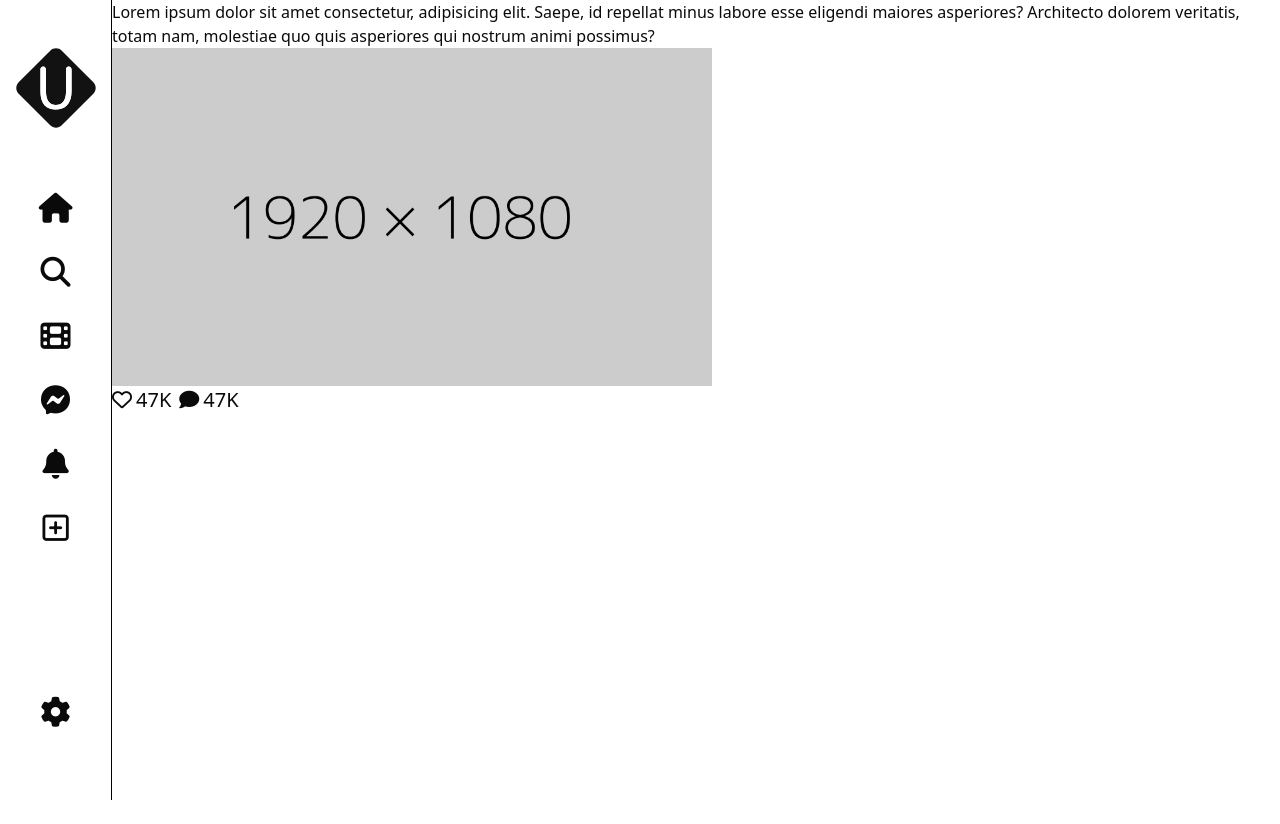
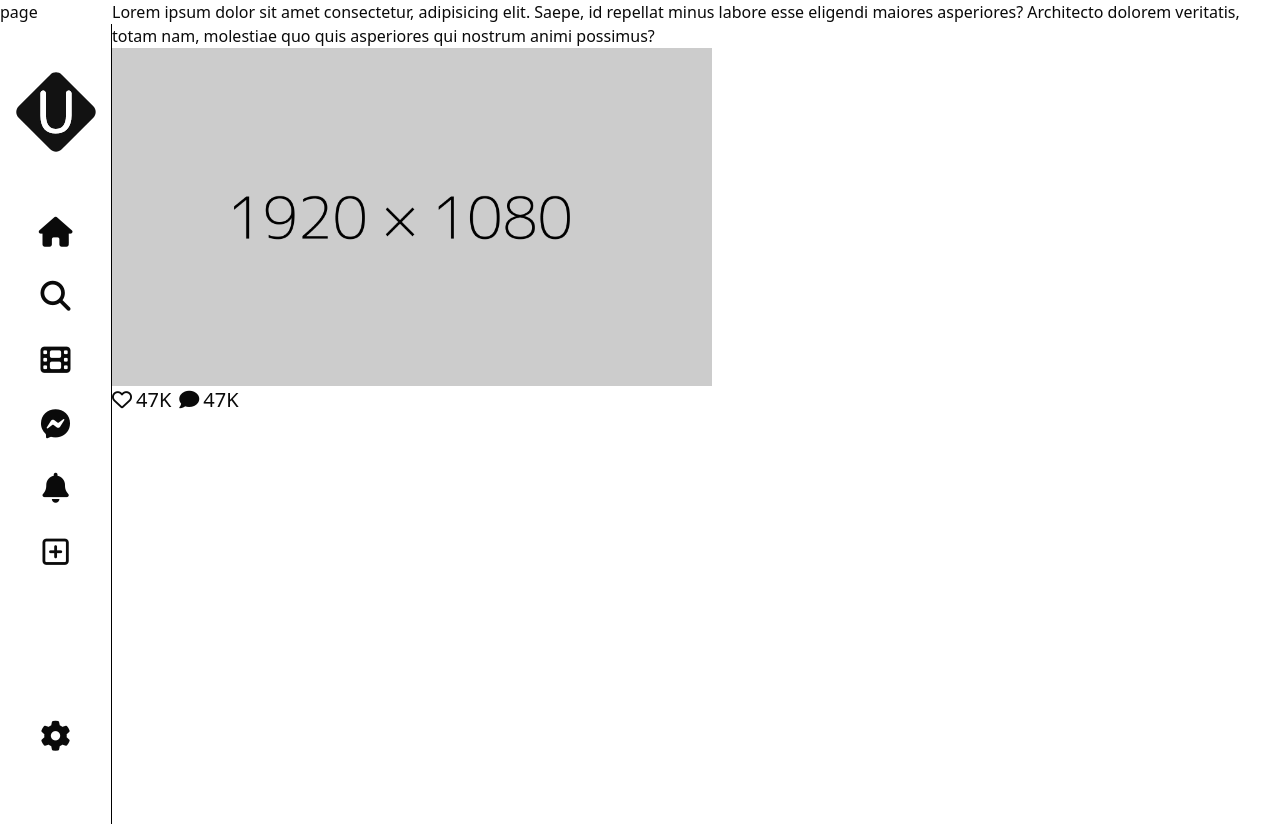
Before and after one commit to v06012005/UNIFY, a Next.js app in the folder frontend/: page / in a window 1280 px wide. Before the commit the page ends 800 px from the top, so only its background shows below. Built offline with nearby package versions, Linux system fonts and the light colour scheme.

Commit message:
insertPage

```diff
--- a/frontend/app/page.js
+++ b/frontend/app/page.js
@@ -7,11 +7,12 @@ export default function Home({ children }) {
   return (
     <div className="flex">
       <aside>
-        <SideBar></SideBar>
+        page
+        <SideBar />
       </aside>
       <main className="w-full">
         {children}
-        <Post></Post>
+        <Post />
       </main>
     </div>
 
```
Also changed, not shown: 1 other file (tests, documents, lock files or other folders).
